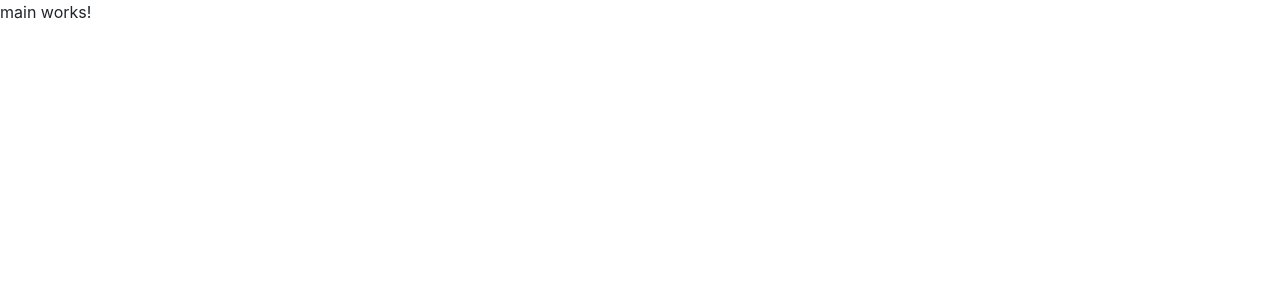
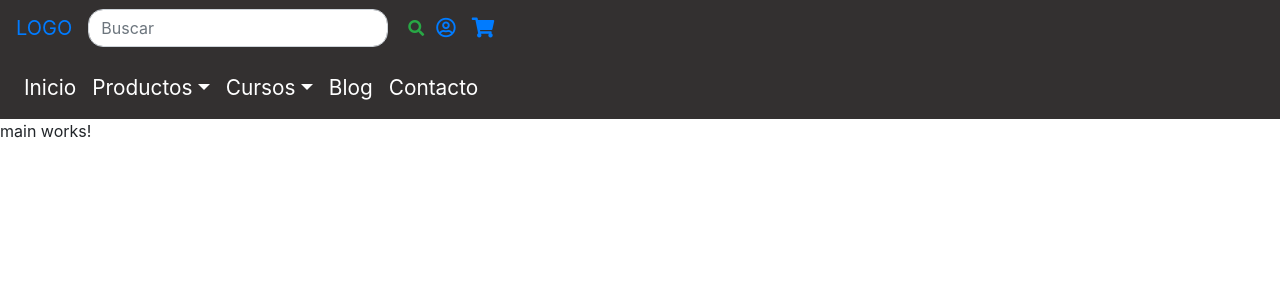
Before and after one commit to adiazpero/front_giveMePhoto, an Angular app in the folder proyecto/: page /main in a window 1280 px wide. Shown: the top 300 px of the page. Built offline with nearby package versions, Linux system fonts and the light colour scheme.

Commit message:
iniciacion maquetacion navbar

```diff
--- a/proyecto/angular.json
+++ b/proyecto/angular.json
@@ -25,7 +25,7 @@
                         ],
                         "styles": [
                             "node_modules/bootstrap/dist/css/bootstrap.min.css",
-                            "node_modules/font-awesome/css/font-awesome.css",
+                            "node_modules/@fortawesome/fontawesome-free/css/all.css",
                             "src/styles.css"
                         ],
                         "scripts": []
--- a/proyecto/package.json
+++ b/proyecto/package.json
@@ -19,6 +19,7 @@
     "@angular/platform-browser": "~8.2.14",
     "@angular/platform-browser-dynamic": "~8.2.14",
     "@angular/router": "~8.2.14",
+    "@fortawesome/fontawesome-free": "^5.12.1",
     "bootstrap": "^4.4.1",
     "font-awesome": "^4.7.0",
     "rxjs": "~6.4.0",
--- a/proyecto/src/app/app.component.css
+++ b/proyecto/src/app/app.component.css
@@ -0,0 +1,22 @@
+.navbar {
+    background-color: rgb(51, 48, 48);
+}
+
+.navbar-nav a {
+    color: white;
+    font-size: 1.3em;
+}
+
+.buscador {
+    width: 300px;
+    border-radius: 15px;
+    margin: 0 auto;
+}
+
+.btn {
+    border: blue;
+}
+
+.iconos {
+    font-size: 20px;
+}
--- a/proyecto/src/app/app.component.html
+++ b/proyecto/src/app/app.component.html
@@ -1 +1,58 @@
+<nav class="navbar navbar-expand-lg">
+
+    <a class="navbar-brand" href="#">LOGO</a>
+
+    <form class="form-inline my-2 my-lg-0">
+        <input class="form-control mr-sm-2  buscador" type="search" placeholder="Buscar" aria-label="Search">
+        <button class="btn btn-outline-success my-2 my-sm-0" type="submit"><i class="fas fa-search"></i></button>
+    </form>
+
+    <div class="iconos">
+        <a class="navbar-brand" href="#"><i class="far fa-user-circle"></i></a>
+        <a href=""><i class="fas fa-shopping-cart"></i></a>
+    </div>
+</nav>
+
+
+<nav class="navbar navbar-expand-lg">
+
+    <div class="collapse navbar-collapse" id="navbarSupportedContent">
+        <ul class="navbar-nav mr-auto">
+            <li class="nav-item active">
+                <a class="nav-link" href="#">Inicio</a>
+            </li>
+
+            <li class="nav-item dropdown">
+                <a class="nav-link dropdown-toggle" href="#" id="navbarDropdown" role="button" data-toggle="dropdown" aria-haspopup="true" aria-expanded="false">Productos</a>
+                <div class="dropdown-menu" aria-labelledby="navbarDropdown">
+                    <a class="dropdown-item" href="#">Camaras</a>
+                    <a class="dropdown-item" href="#">Objetivos</a>
+                    <div class="dropdown-divider"></div>
+                    <a class="dropdown-item" href="#">Accesorios</a>
+                </div>
+            </li>
+
+            <li class="nav-item dropdown">
+                <a class="nav-link dropdown-toggle" href="#" id="navbarDropdown" role="button" data-toggle="dropdown" aria-haspopup="true" aria-expanded="false">Cursos</a>
+
+                <div class="dropdown-menu" aria-labelledby="navbarDropdown">
+                    <a class="dropdown-item" href="#">Action</a>
+                    <a class="dropdown-item" href="#">Another action</a>
+                    <div class="dropdown-divider"></div>
+                    <a class="dropdown-item" href="#">Something else here</a>
+                </div>
+            </li>
+
+            <li class="nav-item">
+                <a class="nav-link" href="#">Blog</a>
+            </li>
+
+            <li class="nav-item">
+                <a class="nav-link" href="#">Contacto</a>
+            </li>
+        </ul>
+
+    </div>
+</nav>
+
 <router-outlet></router-outlet>
```
Also changed, not shown: 1 other file (tests, documents, lock files or other folders).
